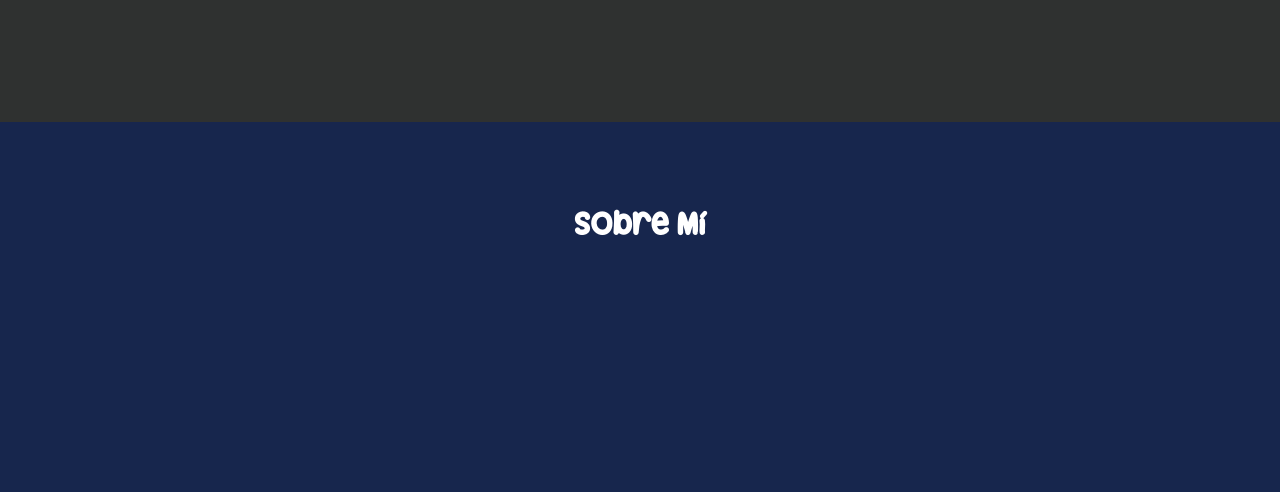
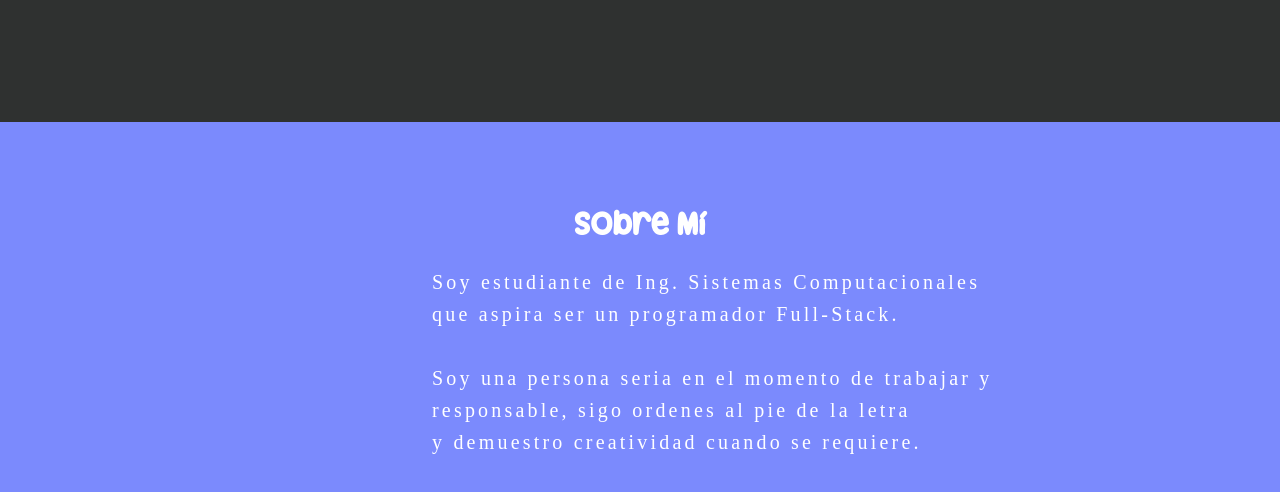
Before and after one commit to ImJoycePG/Portafolio, a plain HTML site: page index.html in a window 1280 px wide. Shown: the part 781-1273 px from the top of the page. Drawn offline with Linux system fonts and the light colour scheme; a web font is replaced by a local one.

Commit message:
Start SobreMi

```diff
--- a/css/StyleGlobal.css
+++ b/css/StyleGlobal.css
@@ -269,7 +269,7 @@ header {
 /* SobreMi */
 
 .SobreMi {
-    background-color: #17264d;
+    background-color: #7b8afd;
     width: 100%;
     height: auto;
 }
@@ -278,6 +278,21 @@ header {
     color: white;
     font-family: 'HMT';
     text-align: center;
+}
+
+.sobreMi_container{
+    display: flex;
+    flex-direction: column;
+    padding: 4rem 3rem 3rem 3rem;
+}
+
+.sobreMi_container span {
+    color: white;
+    font-size: 18px;
+    font-size: 'SweetTalk';
+    letter-spacing: .1rem;
+    line-height: 1.8rem;
+    text-align: justify;
 }
 
 @media screen and (min-width: 800px) {
@@ -293,4 +308,21 @@ header {
         text-align: center;
     }
 
+    .sobreMi_text {
+        display: flex;
+        flex-direction: row-reverse;
+        align-items: center;
+    }
+
+    .sobreMi_container{
+        width: 70%;
+        padding: 0 5% 0 3rem;
+    }
+
+    .sobreMi_container span {
+        text-align: start;
+        font-size: 20px;
+        letter-spacing: .2rem;
+        line-height: 2rem;
+    }
 }
--- a/index.html
+++ b/index.html
@@ -50,8 +50,13 @@
         <h1>Sobre Mí</h1>
 
         <div class="sobreMi_text">
-            <div class="container text">
-
+            <div class="sobreMi_container">
+                <span>Soy estudiante de Ing. Sistemas Computacionales <br>
+                    que aspira ser un programador Full-Stack. <br> <br>
+                    Soy una persona seria en el momento de trabajar y <br>
+                    responsable, sigo ordenes al pie de la letra <br>
+                    y demuestro creatividad cuando se requiere.
+                </span>
             </div>
         </div>
 
```
